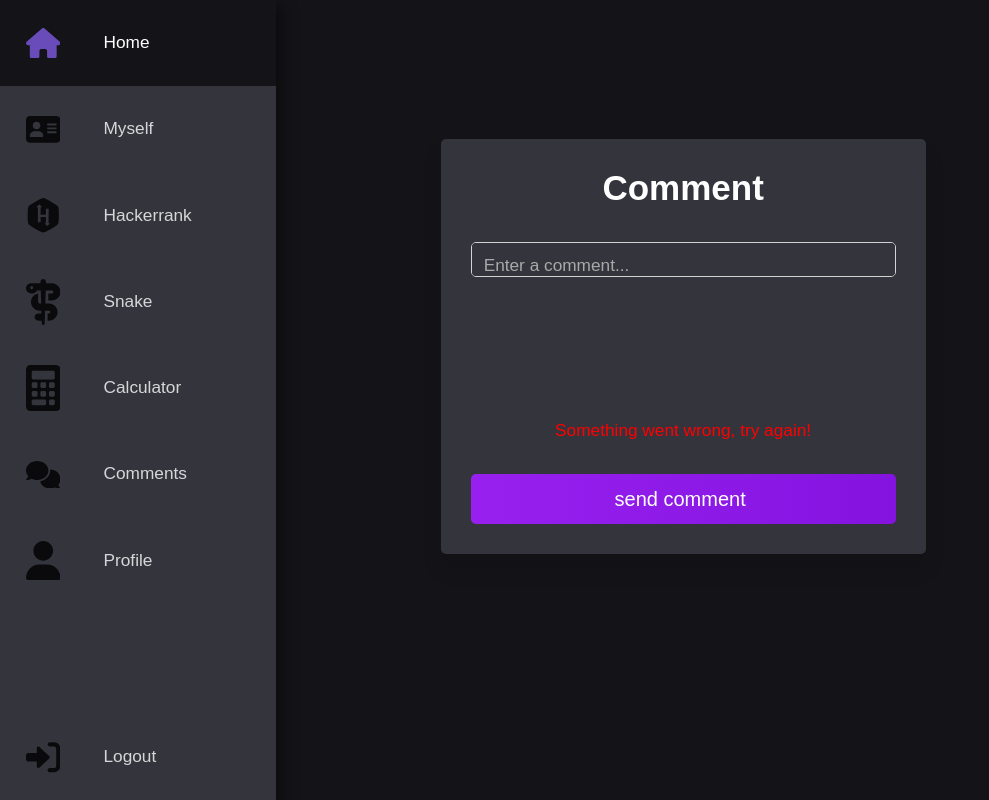
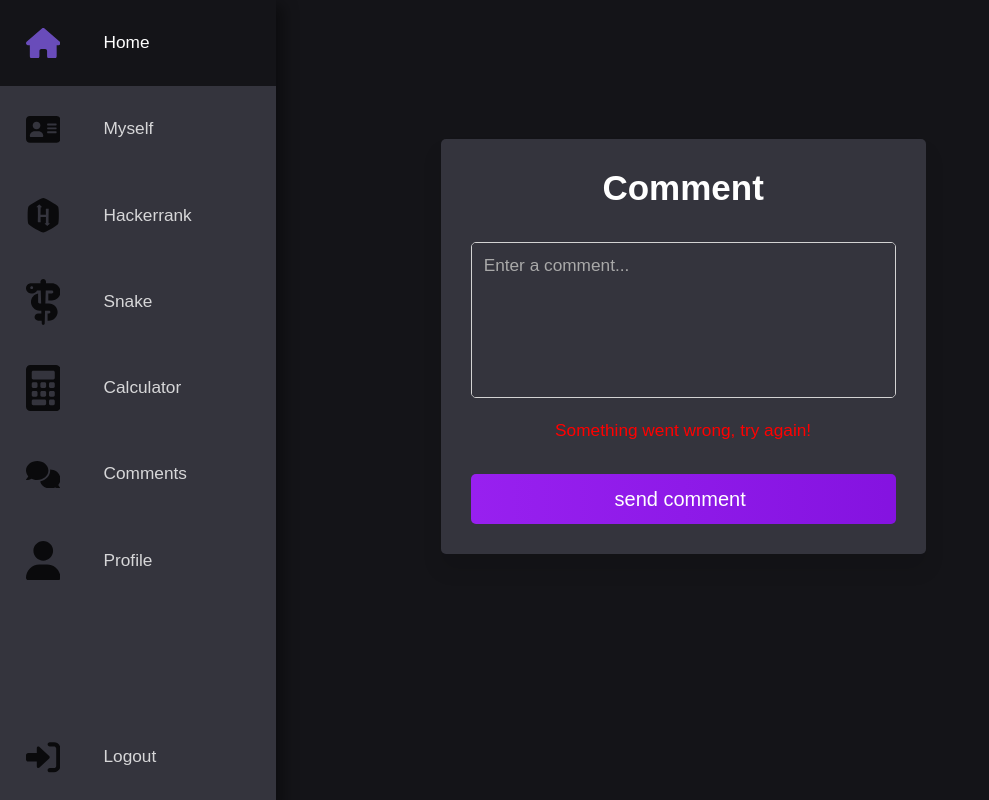
Before and after one commit to LouisRadek/lradek.de, a PHP site: page /comment.php?error=stmtFailed in a window 1280 px wide. Shown: the whole page, without its empty margins (0-989 px from the left). Run offline with PHP 8.4, Linux system fonts and the light colour scheme; the visitor is signed in with stand-in values (Sample User, id 1).

Commit message:
fix: size textarea

```diff
--- a/style.css
+++ b/style.css
@@ -476,6 +476,7 @@ form .btn input[type="submit"]{
     background: #34343d;
     border-radius: 5px;
     padding: 4px;
+    padding-bottom: 150px;
     resize: none;
     margin-top: 15px;
     border-style: solid;
```
